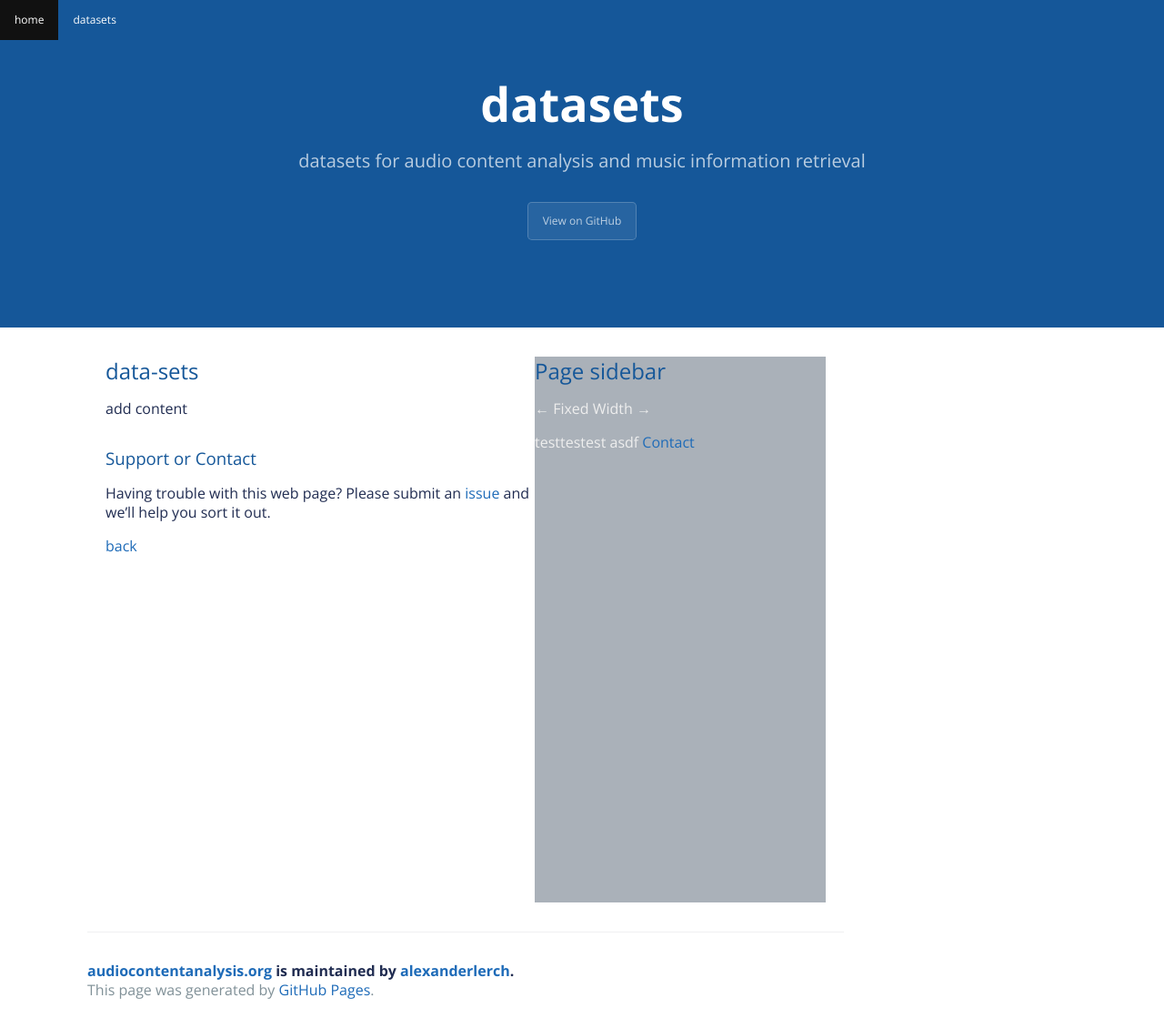
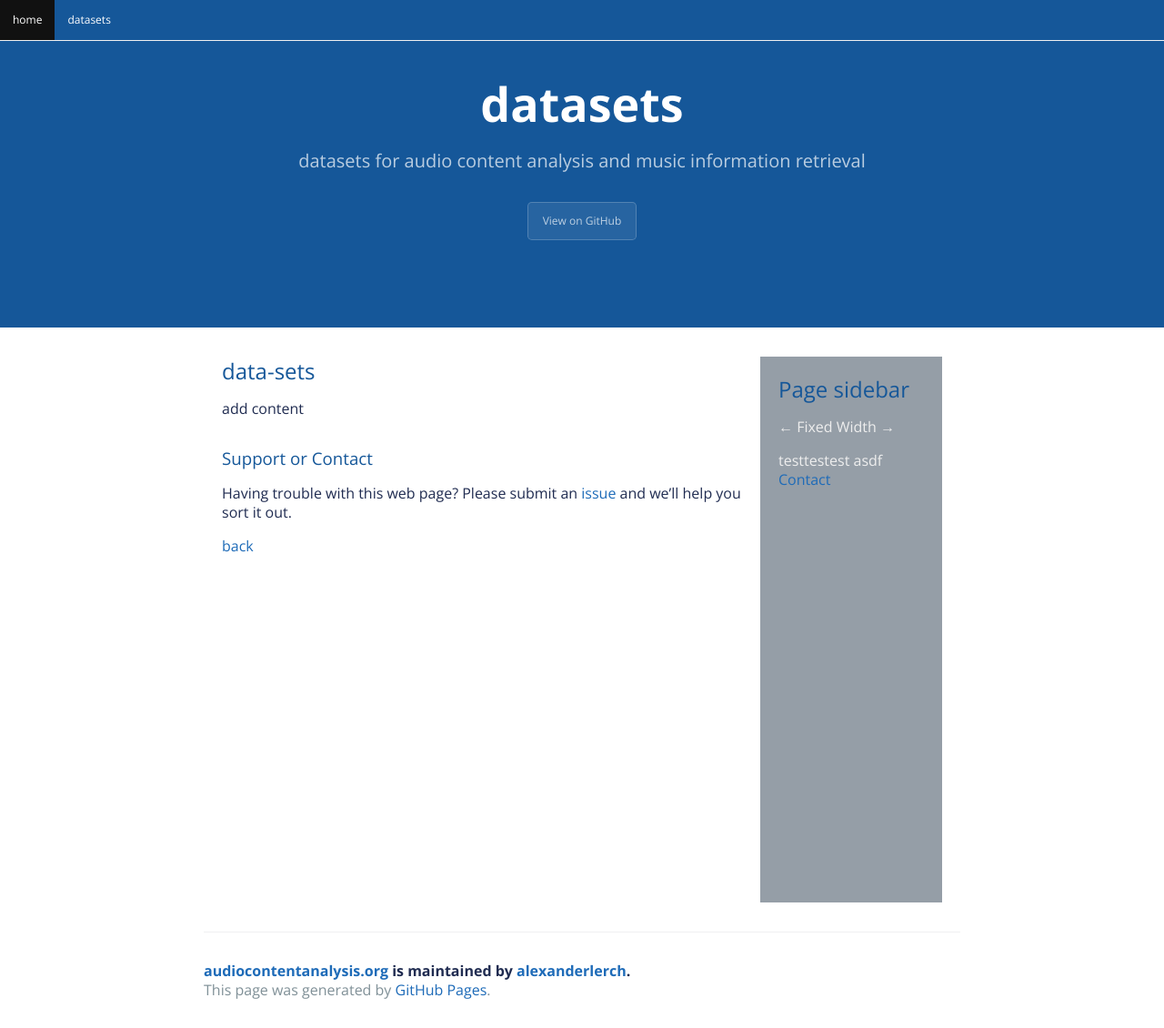
Before and after one commit to alexanderlerch/audiocontentanalysis.org, a Jekyll site: the page built from datasets.md, in a window 1280 px wide and 1130 px high. Shown: the whole window at 91% size. Built offline with Jekyll 4.4.1, drawn with Linux system fonts in a browser that asks for light colours.

Commit message:
formatting tests

```diff
--- a/_sass/custom.scss
+++ b/_sass/custom.scss
@@ -13,6 +13,7 @@ a.active {
 	  position: fixed;
 	  top: 0;
 	  width: 100%;
+      border-bottom: solid 1px $hr-border-color;
 	}
 
 	li {
@@ -23,8 +24,9 @@ a.active {
 	  display: block;
 	  color: white;
 	  text-align: center;
-	  padding: 14px 16px;
+	  padding: 14px 14px;
 	  text-decoration: none;
+	  font-size: 12px;
 	}
 
 	li a:hover {
@@ -33,21 +35,22 @@ a.active {
 }
 
 .content{
-  margin-right: 320px;
+  margin-right: 200px;
   clear: both;
   overflow: auto;
   min-height: 600px;
 }
 .side-nav {
   position: relative;
-  width: 320px;
-  margin-left: -320px;
+  width: 200px;
+  margin-left: -200px;
   float: right;
   overflow: hidden;
   background: #2c3e50;
-  background: rgba(44,62,80, 0.4);
+  background: rgba(44,62,80, 0.5);
   color: #eee;
   min-height: 600px;
+  padding: 20px 20px;
 }
 
 .wrapper {
--- a/_sass/jekyll-theme-cayman.scss
+++ b/_sass/jekyll-theme-cayman.scss
@@ -170,7 +170,7 @@ a {
   @include large {
     max-width: 64rem;
     padding: 2rem 6rem;
-    margin: 20 auto;
+    margin: 0 auto;
     font-size: 1rem;
   }
 
```
Also changed, not shown: 1 other file.
